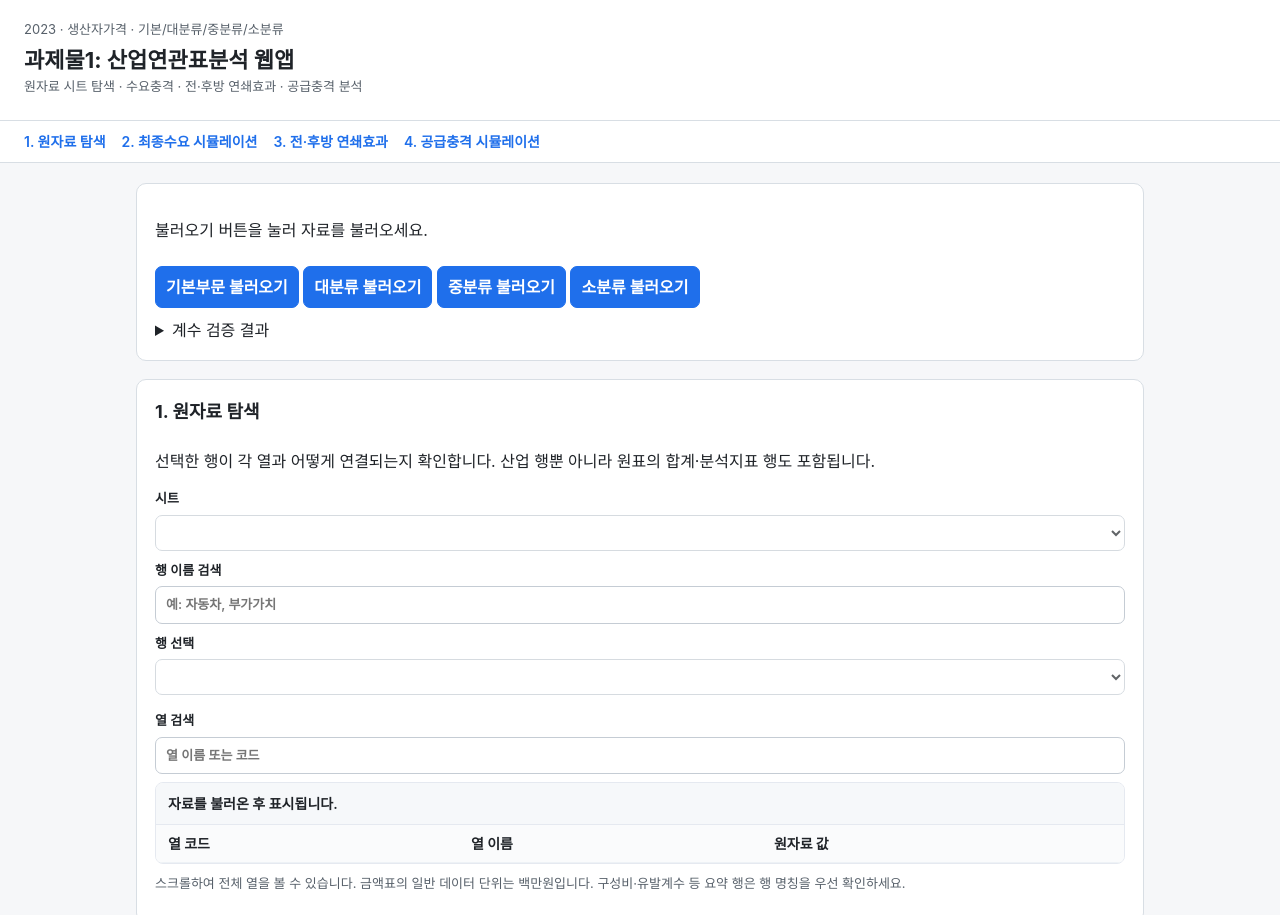
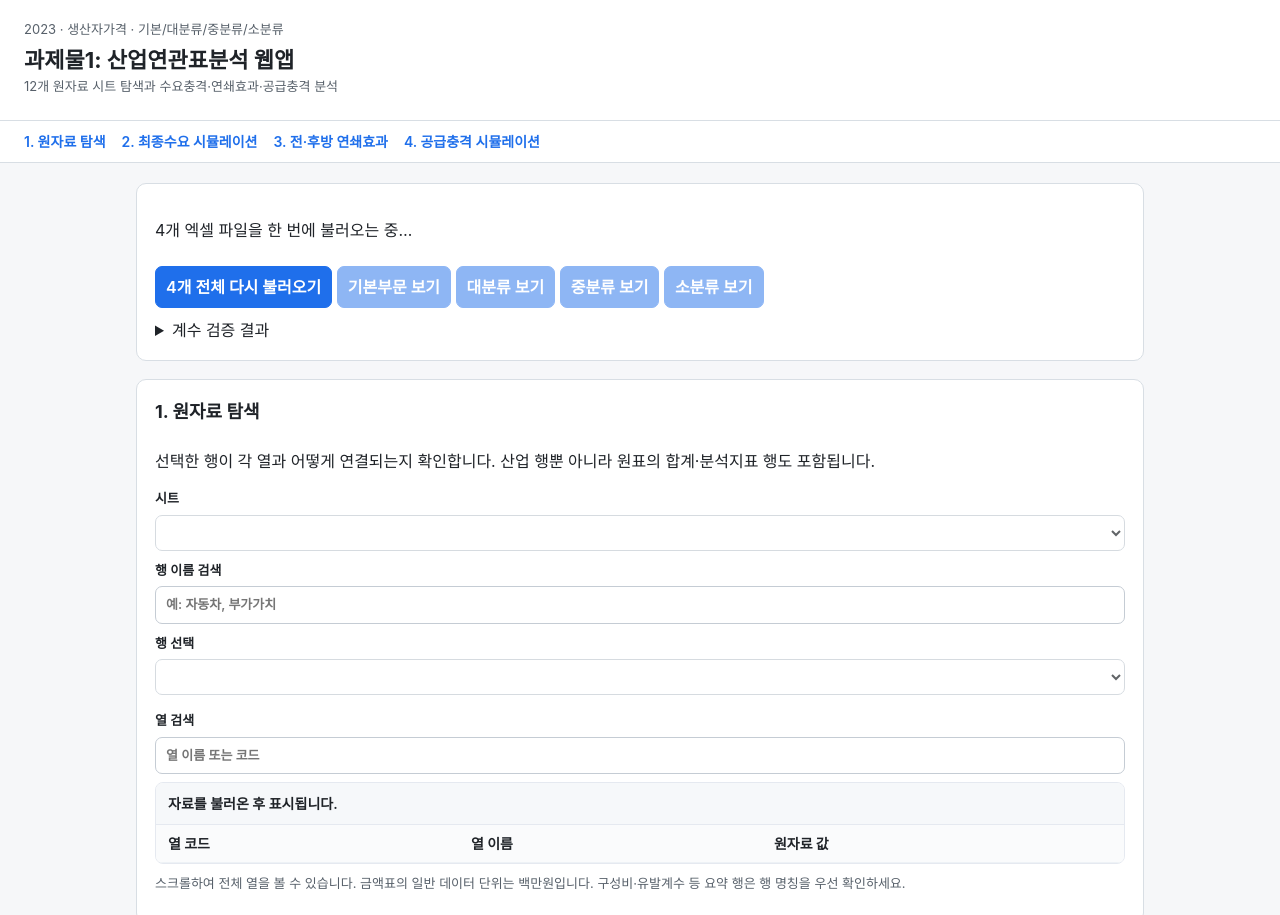
Before and after one commit to happy76883-afk/-Title, a plain HTML site: page index.html in a window 1280 px wide. Shown: the top 915 px of the page. Drawn offline with Linux system fonts and the light colour scheme.

Commit message:
Update index.html

```diff
--- a/index.html
+++ b/index.html
@@ -11,7 +11,7 @@
   <header>
     <p>2023 · 생산자가격 · 기본/대분류/중분류/소분류</p>
     <h1>과제물1: 산업연관표분석 웹앱</h1>
-    <p>원자료 시트 탐색 · 수요충격 · 전·후방 연쇄효과 · 공급충격 분석</p>
+    <p>12개 원자료 시트 탐색과 수요충격·연쇄효과·공급충격 분석</p>
   </header>
   <nav aria-label="주요 메뉴">
     <a href="#explorer">1. 원자료 탐색</a>
@@ -21,12 +21,13 @@
   </nav>
   <main>
     <aside aria-label="분석 준비 상태" class="loading-status">
-      <p id="status" role="status">불러오기 버튼을 눌러 자료를 불러오세요.</p>
+      <p id="status" role="status">4개 엑셀 파일을 한 번에 불러오는 중…</p>
       <div class="controls">
-        <button id="load-basic" type="button">기본부문 불러오기</button>
-        <button id="load-major" type="button">대분류 불러오기</button>
-        <button id="load-medium" type="button">중분류 불러오기</button>
-        <button id="load-minor" type="button">소분류 불러오기</button>
+        <button id="load-all" type="button">4개 전체 다시 불러오기</button>
+        <button id="switch-basic" type="button" disabled="">기본부문 보기</button>
+        <button id="switch-major" type="button" disabled="">대분류 보기</button>
+        <button id="switch-medium" type="button" disabled="">중분류 보기</button>
+        <button id="switch-minor" type="button" disabled="">소분류 보기</button>
       </div>
       <details>
         <summary>계수 검증 결과</summary>
```
